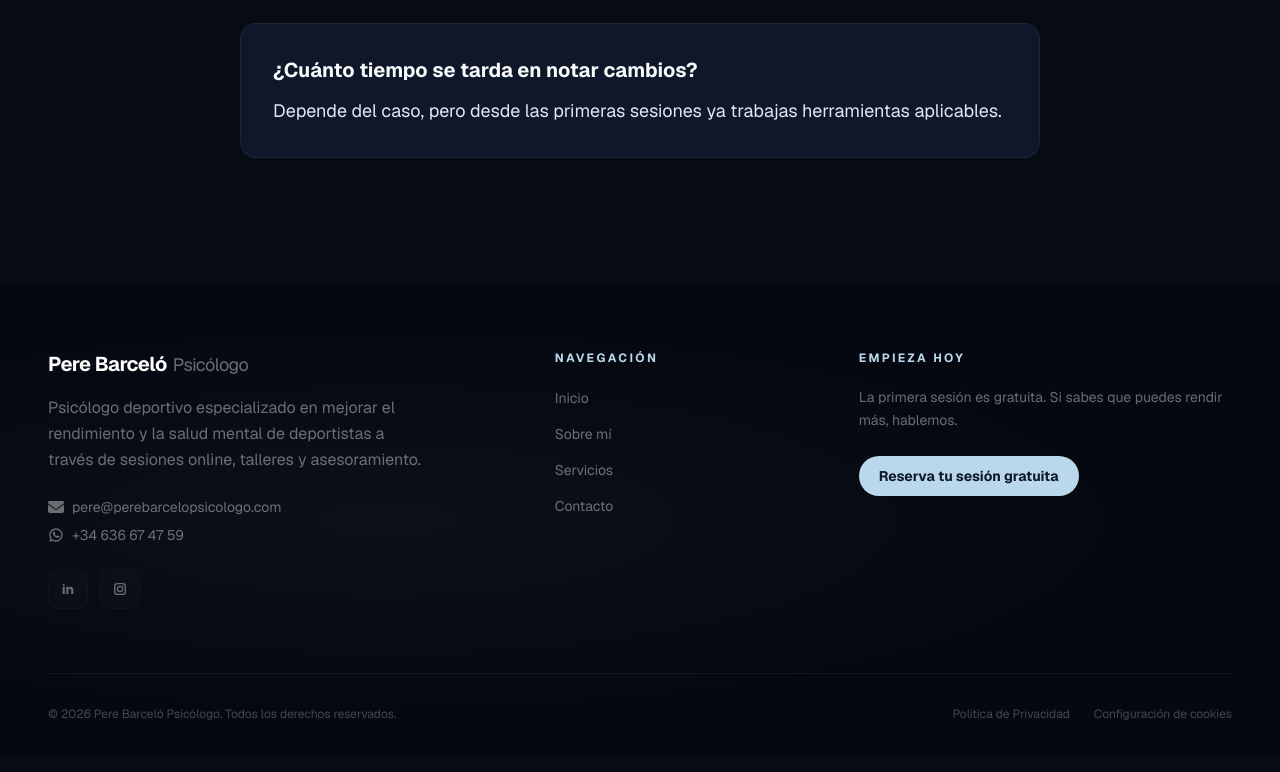
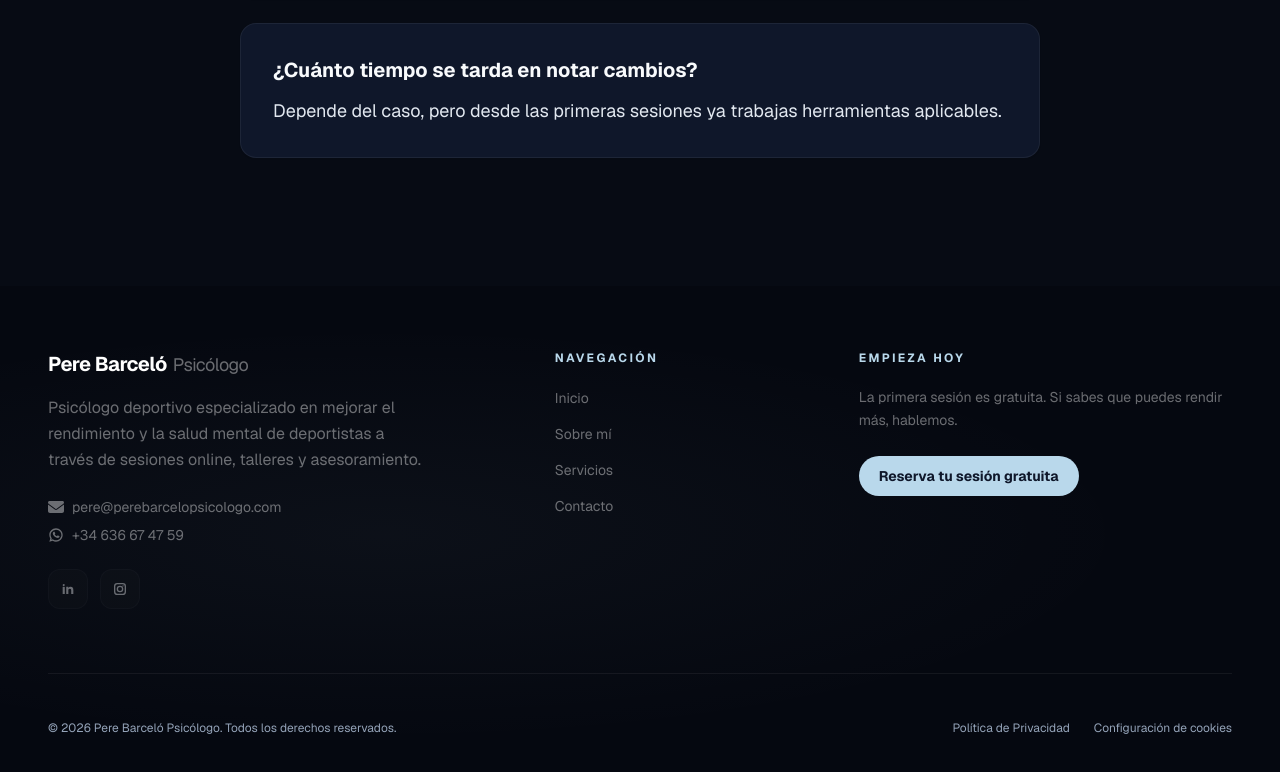
Before and after one commit to mtmarctoni/perebarcelopsicologo, a Next.js app: page /es/servicios in a window 1280 px wide. Shown: the part 6314-7086 px from the top of the page. Built offline with nearby package versions, Linux system fonts and the light colour scheme; no server answers.

Commit message:
fix(footer): keep legal links muted and readable

```diff
--- a/src/app/globals.css
+++ b/src/app/globals.css
@@ -72,6 +72,31 @@ html {
   color: inherit;
 }
 
+.footer-legal {
+  color: #94a3b8;
+}
+
+.footer-legal-link {
+  display: inline-flex;
+  align-items: center;
+  min-height: 2.75rem;
+  color: inherit;
+  text-decoration: none;
+  text-underline-offset: 4px;
+  transition: color 0.2s ease;
+}
+
+.footer-legal-link:hover,
+.footer-legal-link:focus-visible {
+  color: #ffffff;
+  text-decoration: underline;
+}
+
+.footer-legal-link:focus-visible {
+  outline: 2px solid #ffffff;
+  outline-offset: 4px;
+}
+
 .cookie-banner-surface {
   background: var(--cookie-surface-solid);
   border-color: var(--cookie-border);
--- a/src/components/core/Footer.tsx
+++ b/src/components/core/Footer.tsx
@@ -110,17 +110,12 @@ const Footer = async () => {
           </div>
         </div>
 
-        <div className="mt-16 pt-8 border-t border-border">
+        <div className="footer-legal mt-16 pt-8 border-t border-border text-xs">
           <div className="flex flex-col sm:flex-row justify-between items-center gap-4">
             {/* react-doctor-disable-next-line react-doctor/rendering-hydration-mismatch-time */}
-            <p className="text-text-inverse opacity-25 text-xs">
-              {tc("copyright", { year: new Date().getFullYear() })}
-            </p>
-            <div className="flex items-center gap-6">
-              <Link
-                href="/privacy"
-                className="text-text-inverse opacity-25 hover:opacity-50 text-xs transition-opacity duration-300"
-              >
+            <p>{tc("copyright", { year: new Date().getFullYear() })}</p>
+            <div className="flex flex-wrap items-center justify-center gap-x-6 gap-y-1">
+              <Link href="/privacy" className="footer-legal-link">
                 {t("privacyLink")}
               </Link>
               <CookieSettingsLink />
--- a/src/components/privacy/CookieSettingsLink.tsx
+++ b/src/components/privacy/CookieSettingsLink.tsx
@@ -9,7 +9,7 @@ export default function CookieSettingsLink() {
     <button
       type="button"
       onClick={() => window.dispatchEvent(new Event("open-cookie-banner"))}
-      className="text-text-inverse opacity-25 hover:opacity-50 text-xs transition-opacity duration-300"
+      className="footer-legal-link"
     >
       {t("settings")}
     </button>
```
Also changed, not shown: 1 other file (tests, documents, lock files or other folders).
